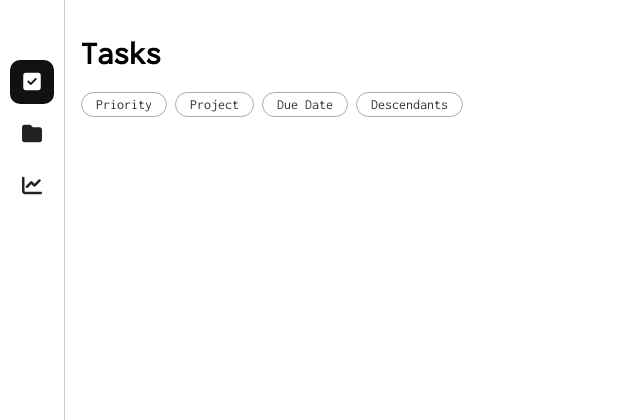
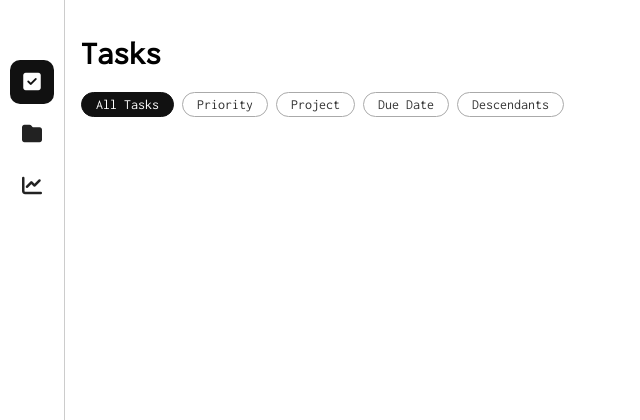
Before and after one commit to Joel-Mendez/Abernathy, a Flask app: page / in a window 1280 px wide. Shown: the top 420 px of the page, without its empty margins (0-640 px from the left). Run offline with Flask 3, Linux system fonts and the light colour scheme; data that the repository does not hold is empty.

Commit message:
all tasks tab

```diff
--- a/static/app.js
+++ b/static/app.js
@@ -1,6 +1,6 @@
 let currentTab = 'tasks'      // tracks which tab is active
 let currentProject = null     // set when viewing a project's tasks
-let currentTaskView = null    // 'priority' | 'project' | 'duedate' | 'pressure' | null (flat)
+let currentTaskView = 'all'   // 'all' | 'priority' | 'project' | 'duedate' | 'descendants'
 
 // Recursively count all descendants of a task.
 // Score = sum of (child_score + 1) for each direct child, transitively.
@@ -15,6 +15,15 @@ function countDescendants(taskId, taskMap, memo, visited = new Set()) {
         score += countDescendants(childId, taskMap, memo, new Set(visited)) + 1
     }
     return (memo[taskId] = score)
+}
+
+// Collect all transitive descendant IDs of a task (for cycle/loop prevention).
+function getAllDescendantIds(taskId, taskMap, visited = new Set()) {
+    if (visited.has(taskId)) return visited
+    visited.add(taskId)
+    const task = taskMap[taskId]
+    if (task) task.child_ids.forEach(cid => getAllDescendantIds(cid, taskMap, visited))
+    return visited
 }
 
 // Recursively count all non-completed/non-cancelled ancestors of a task.
@@ -144,7 +153,7 @@ function loadTasks(){
                 countDescendants(b.id, descendantTaskMap, descendantMemo) - countDescendants(a.id, descendantTaskMap, descendantMemo)
             )
             taskGroups = [{ header: null, items: sorted }]
-        } else if (currentTaskView) {
+        } else if (currentTaskView && currentTaskView !== 'all') {
             const buckets = new Map()
             tasks.forEach(t => {
                 let key, label
@@ -269,15 +278,6 @@ function loadTasks(){
                 badge.appendChild(descSpan)
                 item.appendChild(badge)
 
-                if (task.child_ids.length > 0) {
-                    const childList = document.createElement("span")
-                    childList.className = "descendants-children"
-                    childList.textContent = task.child_ids
-                        .map(cid => { const c = descendantTaskMap[cid]; return c ? c.name : null })
-                        .filter(Boolean)
-                        .join(", ")
-                    item.appendChild(childList)
-                }
             }
 
             if (task.project_id && currentProject === null) {
@@ -470,10 +470,12 @@ function loadTasks(){
                     placeholder.disabled = true
                     placeholder.selected = true
                     addParentSelect.appendChild(placeholder)
+                    const taskMap = Object.fromEntries(allTasks.map(t => [t.id, t]))
+                    const descendantIds = getAllDescendantIds(task.id, taskMap)
                     allTasks.forEach(other => {
                         if (other.id === task.id) return
                         if (task.parent_ids.includes(other.id)) return
-                        if (task.child_ids.includes(other.id)) return
+                        if (descendantIds.has(other.id)) return
                         if (['Completed', 'Cancelled'].includes(other.status)) return
                         const opt = document.createElement('option')
                         opt.value = other.id
@@ -503,9 +505,10 @@ function loadTasks(){
 function switchTab(tab) {
     currentTab = tab
     currentProject = null
-    currentTaskView = null
+    currentTaskView = 'all'
     ;['view-priority', 'view-project', 'view-duedate', 'view-descendants'].forEach(id =>
         document.getElementById(id).classList.remove('active'))
+    document.getElementById('view-all').classList.add('active')
     document.getElementById("tab-tasks").classList.toggle("active", tab === 'tasks')
     document.getElementById("tab-projects").classList.toggle("active", tab === 'projects')
     document.getElementById("tab-progress").classList.toggle("active", tab === 'progress')
@@ -515,7 +518,8 @@ function switchTab(tab) {
 }
 
 function setTaskView(view) {
-    currentTaskView = currentTaskView === view ? null : view
+    currentTaskView = (currentTaskView === view && view !== 'all') ? 'all' : view
+    document.getElementById('view-all').classList.toggle('active', currentTaskView === 'all')
     document.getElementById('view-priority').classList.toggle('active', currentTaskView === 'priority')
     document.getElementById('view-project').classList.toggle('active', currentTaskView === 'project')
     document.getElementById('view-duedate').classList.toggle('active', currentTaskView === 'duedate')
@@ -525,9 +529,10 @@ function setTaskView(view) {
 
 function goBackToProjects() {
     currentProject = null
-    currentTaskView = null
+    currentTaskView = 'all'
     ;['view-priority', 'view-project', 'view-duedate', 'view-descendants'].forEach(id =>
         document.getElementById(id).classList.remove('active'))
+    document.getElementById('view-all').classList.add('active')
     loadTasks()
 }
 
--- a/templates/index.html
+++ b/templates/index.html
@@ -17,6 +17,7 @@
                 <h1 id="tab-title">Tasks</h1>
                 <button id="back-btn" style="display:none" onclick="goBackToProjects()"><i class="fa-solid fa-arrow-left"></i></button>
                 <div id="view-toggle" style="display:none">
+                    <button class="view-btn active" id="view-all" onclick="setTaskView('all')">All Tasks</button>
                     <button class="view-btn" id="view-priority" onclick="setTaskView('priority')">Priority</button>
                     <button class="view-btn" id="view-project" onclick="setTaskView('project')">Project</button>
                     <button class="view-btn" id="view-duedate" onclick="setTaskView('duedate')">Due Date</button>
```
